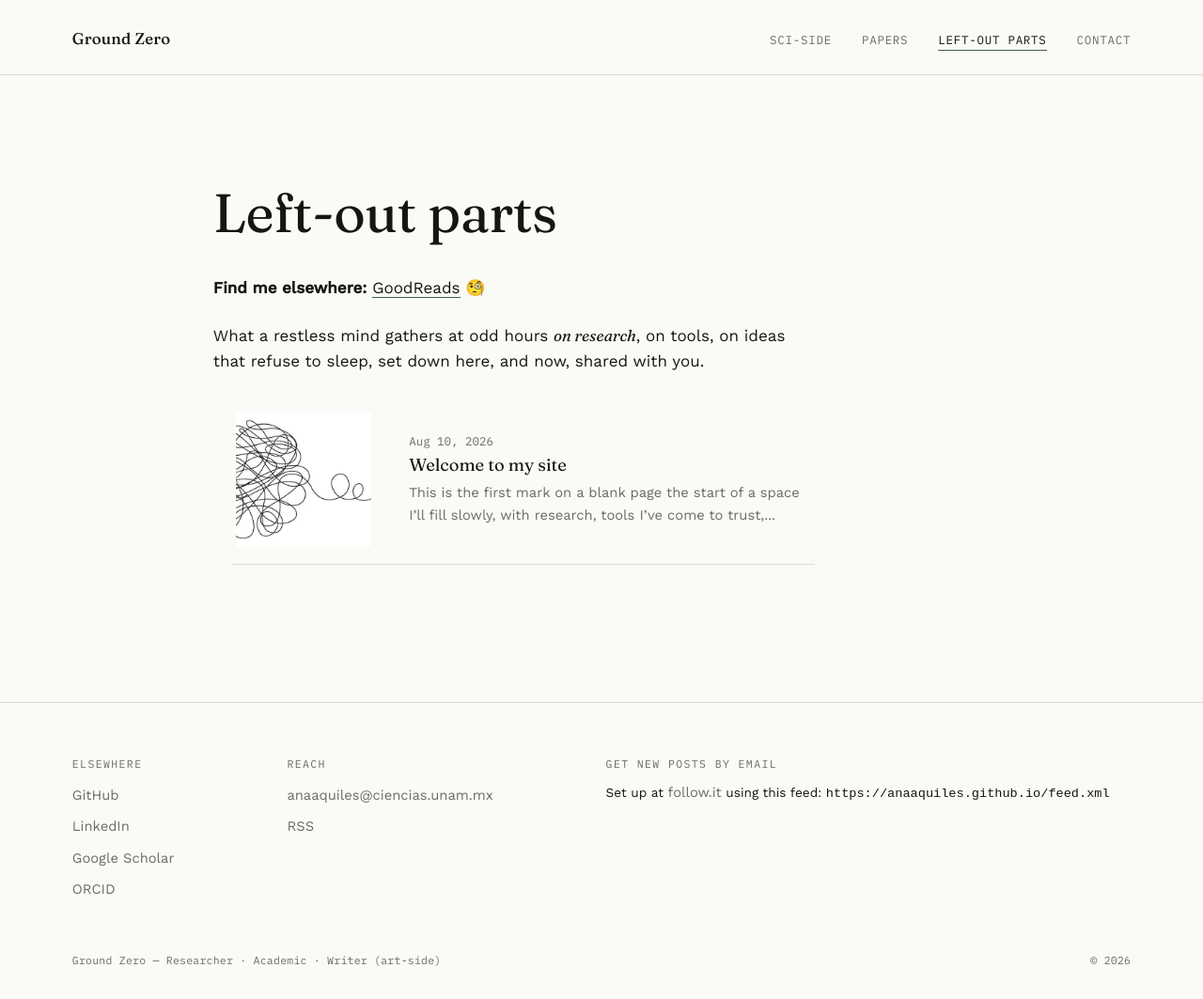
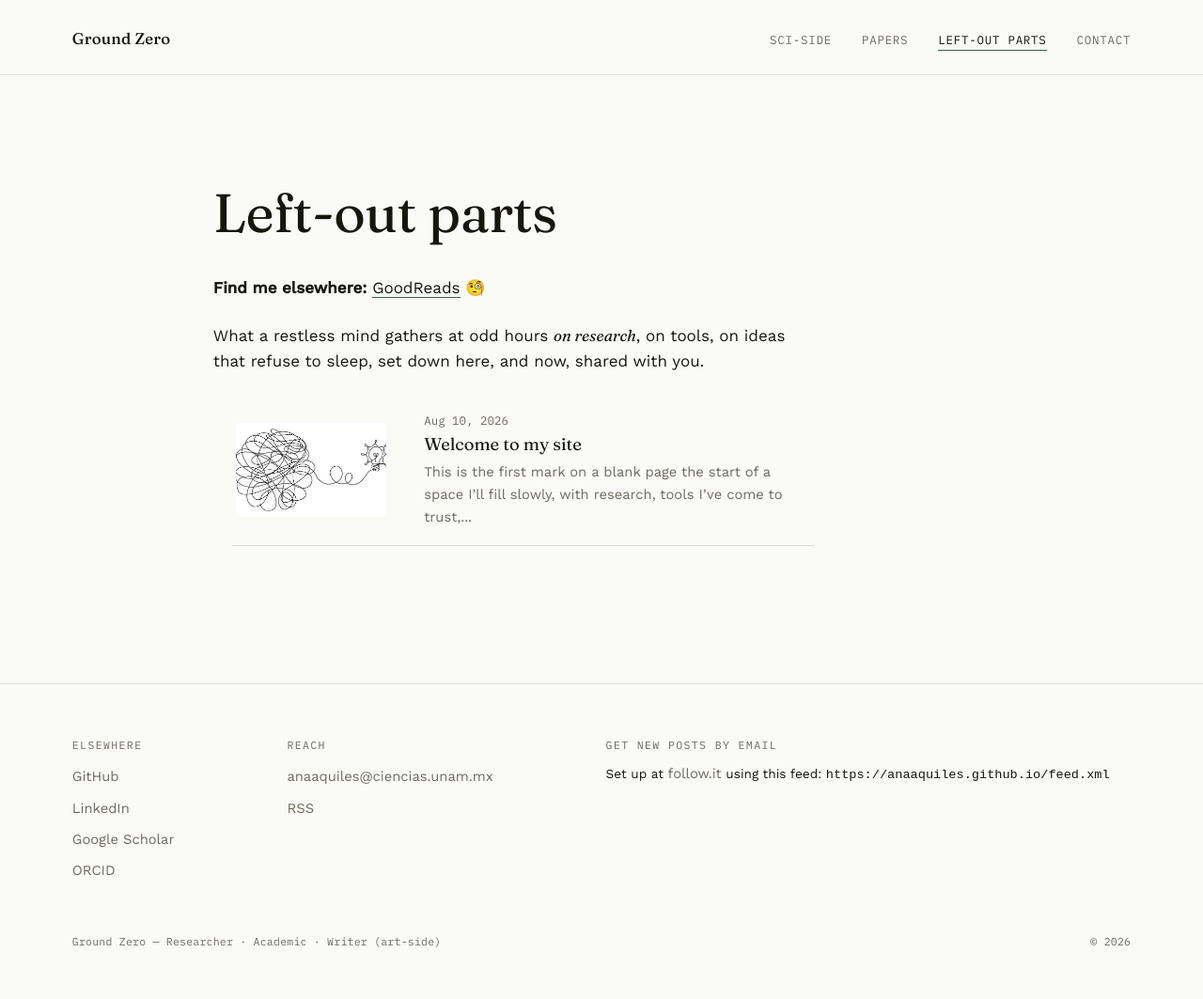
Before and after one commit to AnaAquiles/AnaAquiles.github.io, a Jekyll site: the page built from blog.md, in a window 1280 px wide. Shown: the whole page at 94% size. Built offline with Jekyll 4.4.1, drawn with Linux system fonts in a browser that asks for light colours.

Commit message:
list post img

```diff
--- a/assets/css/style.css
+++ b/assets/css/style.css
@@ -221,8 +221,8 @@ a {
 }
 
 .index-list__thumb {
-  width: 144px;
-  height: 144px;
+  width: 160px;
+  height: 100px;
   aspect-ratio: 1 / 1;
   object-fit: cover;
   border-radius: 4px;
```
Also changed, not shown: 1 other file.
